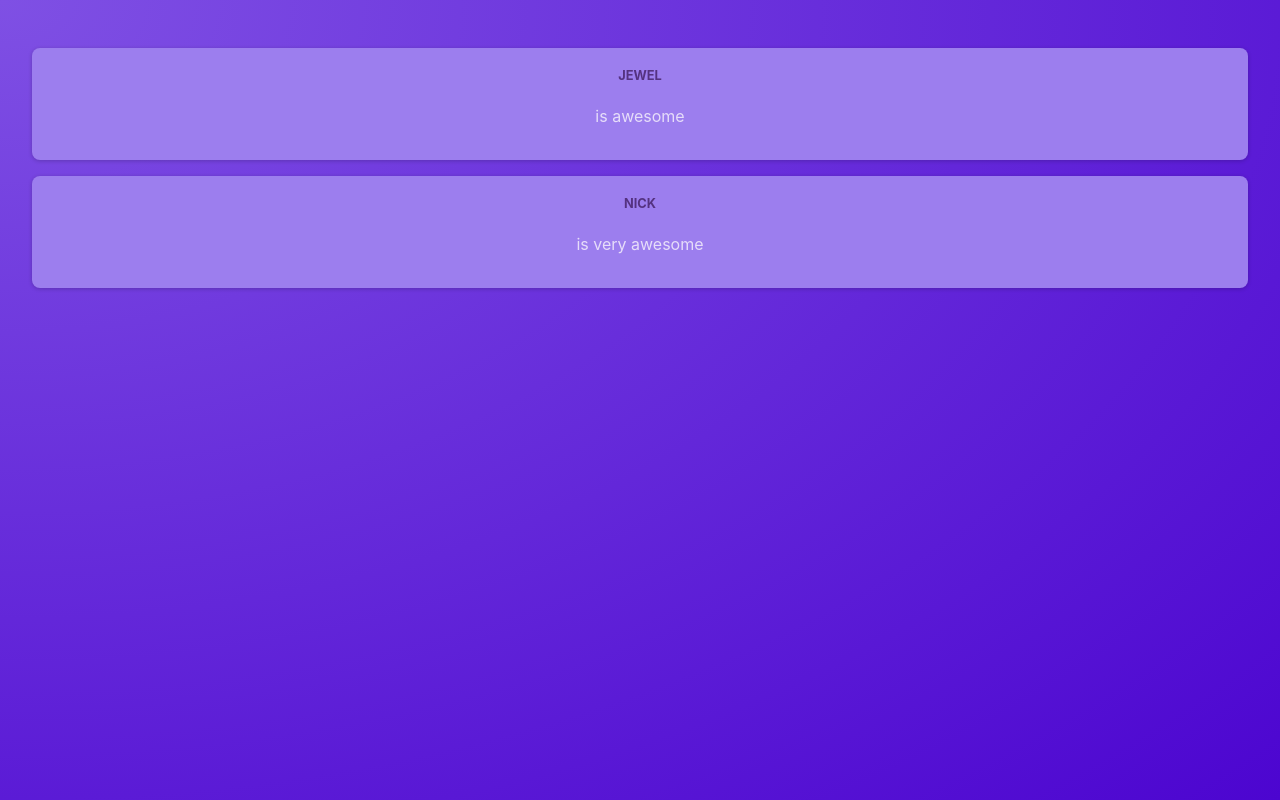
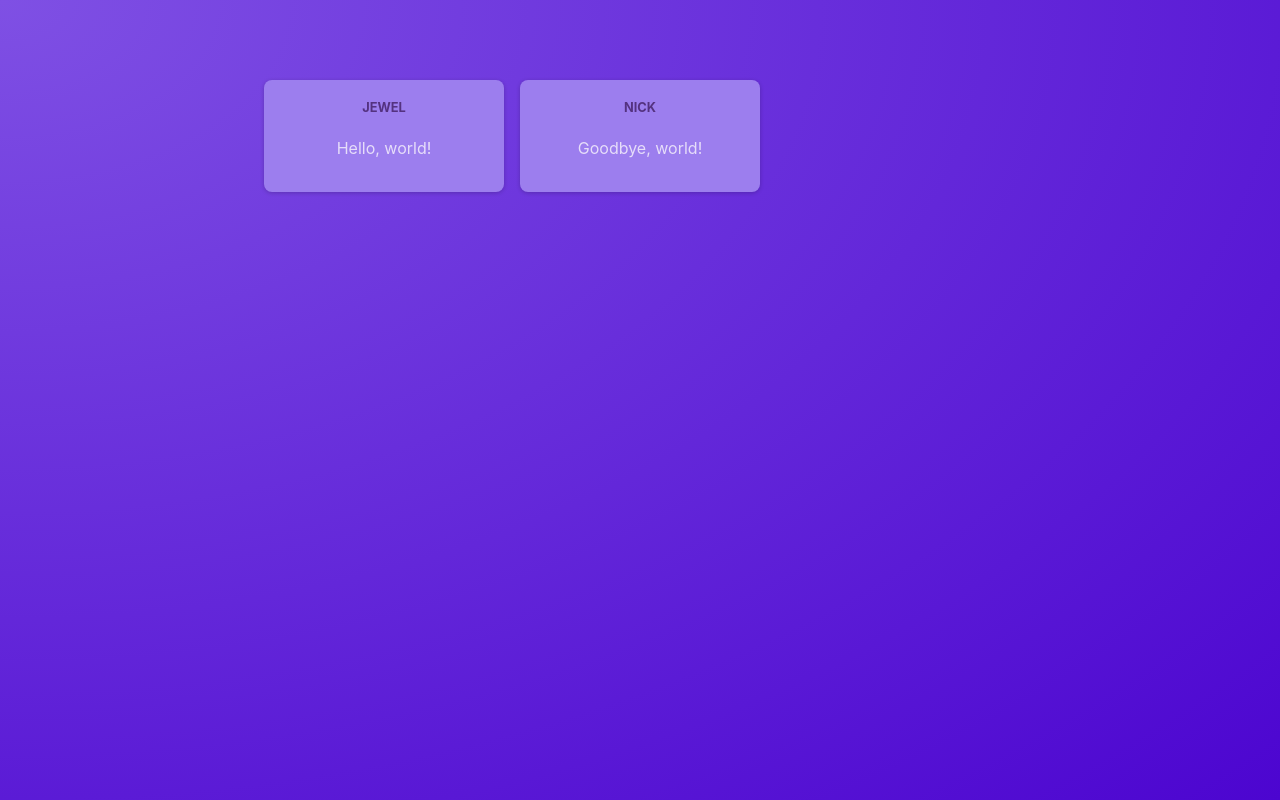
Before and after one commit to Jewel7/react-complete-guide, a React (Vite) app: page / in a window 1280 px wide. Built offline with nearby package versions, Linux system fonts and the light colour scheme.

Commit message:
lesson 22

```diff
--- a/src/App.tsx
+++ b/src/App.tsx
@@ -1,13 +1,12 @@
 import "./App.css";
-import Post from "./components/Post";
+import { PostsLists } from "./components/PostsList";
 
 //App will be used in main.tsx
 function App() {
   //use closing tag or self-closing tag
   return (
     <main>
-      <Post author="Jewel" body="is awesome" />
-      <Post author="Nick" body="is very awesome" />
+      <PostsLists />
     </main>
   );
 }
--- a/src/components/Post.tsx
+++ b/src/components/Post.tsx
@@ -14,10 +14,10 @@ function Post(props: PostProps) {
   // }
 
   return (
-    <div className={styles.post}>
+    <li className={styles.post}>
       <p className={styles.author}>{props.author}</p>
       <p className={styles.body}>{props.body}</p>
-    </div>
+    </li>
   );
 }
 
--- /dev/null
+++ b/src/components/PostsList.module.css
@@ -0,0 +1,10 @@
+.posts {
+  list-style: none;
+  max-width: 50rem;
+  margin: 1rem auto;
+  padding: 1rem 0;
+  display: grid;
+  gap: 1rem;
+  grid-template-columns: repeat(3, 30%);
+  justify-content: center;
+}
--- /dev/null
+++ b/src/components/PostsList.tsx
@@ -0,0 +1,11 @@
+import Post from "./Post";
+import styles from "./PostsList.module.css";
+
+export function PostsLists() {
+  return (
+    <ul className={styles.posts}>
+      <Post author="Jewel" body="Hello, world!" />
+      <Post author="Nick" body="Goodbye, world!" />
+    </ul>
+  );
+}
--- a/src/index.css
+++ b/src/index.css
@@ -18,10 +18,5 @@
 
 body {
   margin: 0;
-  text-align: center;
   color: #e6ddf9;
 }
-
-.post {
-  background-color: blue;
-}
```
